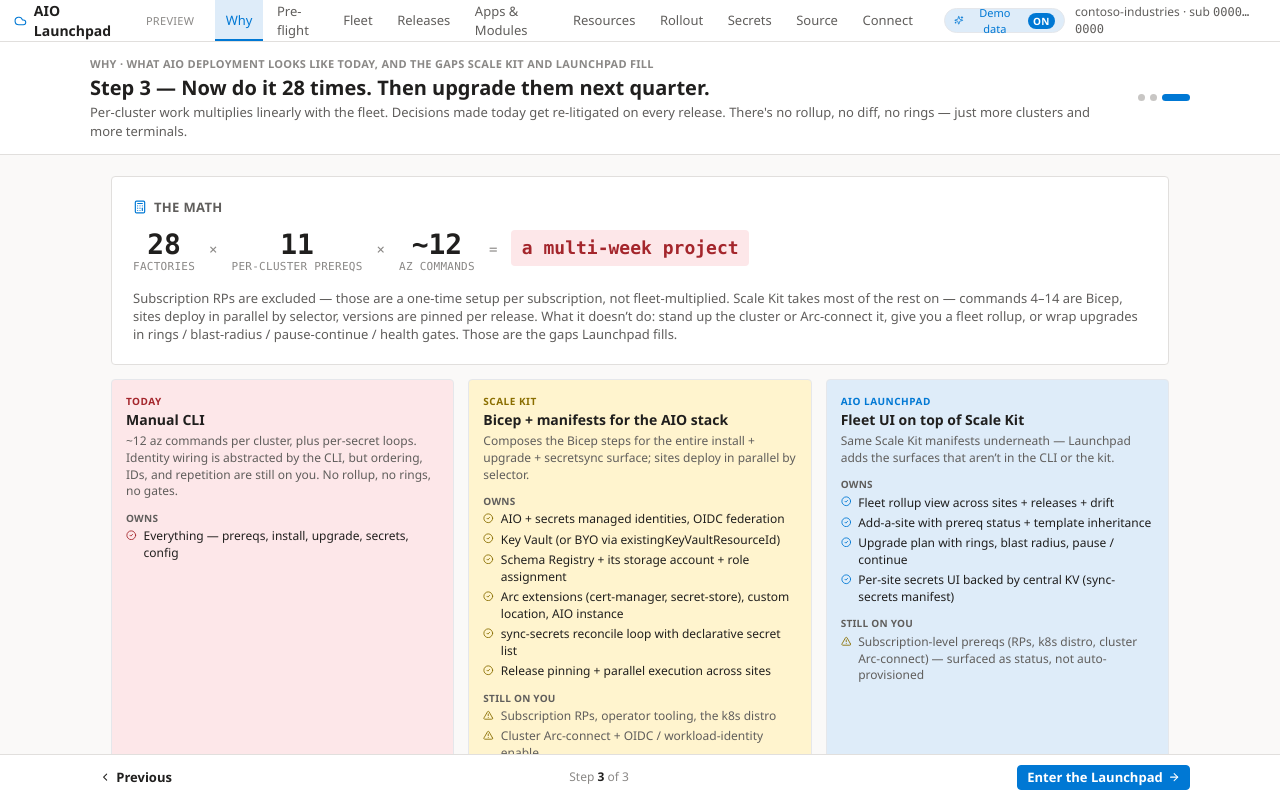
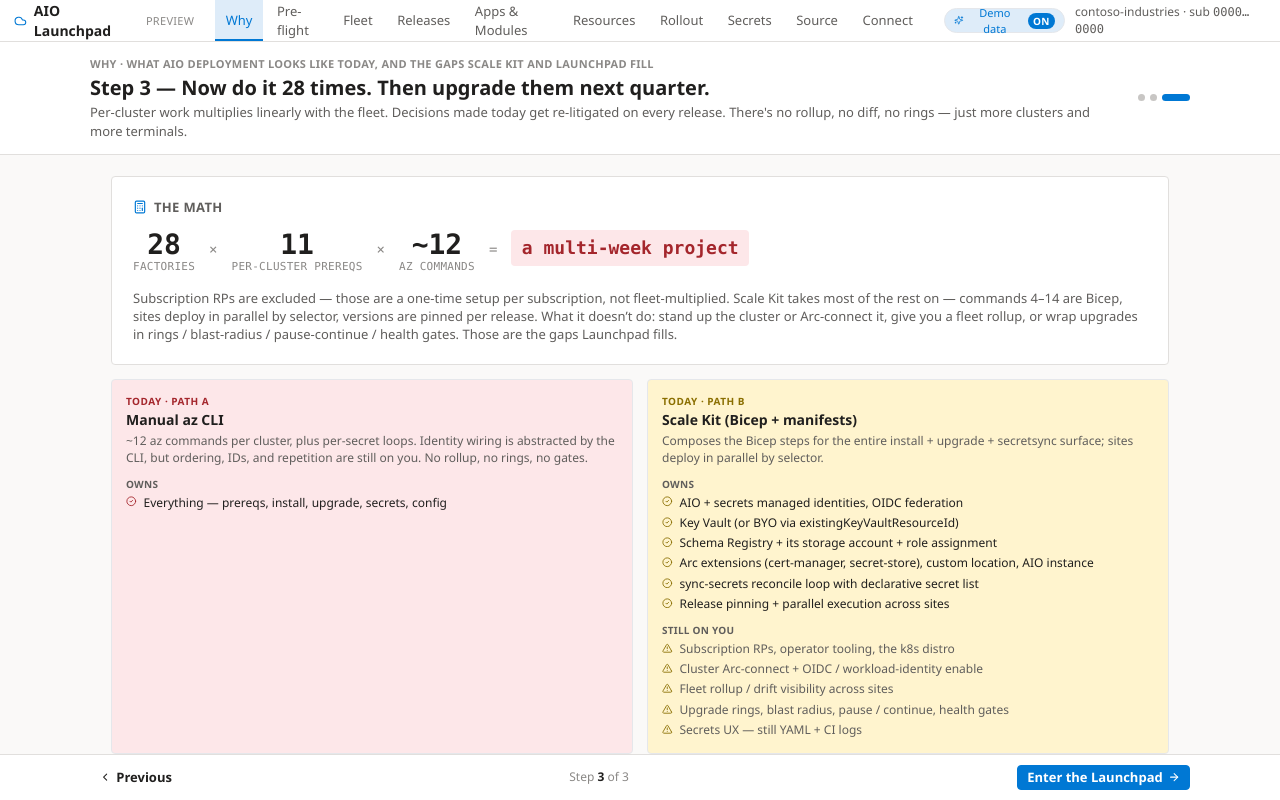
Before and after one commit to shkalavala/aio-launchpad, a Next.js app: page /before in a window 1280 px wide. Both pictures are taken after a click on the button 1186 px from the left and 97 px from the top of the page. Built offline with nearby package versions, Linux system fonts and the light colour scheme.

Commit message:
/before: reframe reality comparison as az CLI vs Scale Kit (drop Launchpad column; this page is about today's pain)

```diff
--- a/app/before/page.tsx
+++ b/app/before/page.tsx
@@ -400,12 +400,12 @@
         </p>
       </section>
 
-      {/* Three-tier ownership comparison */}
-      <div className="grid grid-cols-1 gap-4 lg:grid-cols-3">
+      {/* Two-tier ownership comparison: today's reality is az CLI vs Scale Kit */}
+      <div className="grid grid-cols-1 gap-4 lg:grid-cols-2">
         <TierCard
           tone="danger"
-          tag="Today"
-          title="Manual CLI"
+          tag="Today · Path A"
+          title="Manual az CLI"
           summary="~12 az commands per cluster, plus per-secret loops. Identity wiring is abstracted by the CLI, but ordering, IDs, and repetition are still on you. No rollup, no rings, no gates."
           owns={[
             "Everything — prereqs, install, upgrade, secrets, config",
@@ -414,8 +414,8 @@
         />
         <TierCard
           tone="warning"
-          tag="Scale Kit"
-          title="Bicep + manifests for the AIO stack"
+          tag="Today · Path B"
+          title="Scale Kit (Bicep + manifests)"
           summary="Composes the Bicep steps for the entire install + upgrade + secretsync surface; sites deploy in parallel by selector."
           owns={[
             "AIO + secrets managed identities, OIDC federation",
@@ -431,21 +431,6 @@
             "Fleet rollup / drift visibility across sites",
             "Upgrade rings, blast radius, pause / continue, health gates",
             "Secrets UX — still YAML + CI logs",
-          ]}
-        />
-        <TierCard
-          tone="accent"
-          tag="AIO Launchpad"
-          title="Fleet UI on top of Scale Kit"
-          summary="Same Scale Kit manifests underneath — Launchpad adds the surfaces that aren’t in the CLI or the kit."
-          owns={[
-            "Fleet rollup view across sites + releases + drift",
-            "Add-a-site with prereq status + template inheritance",
-            "Upgrade plan with rings, blast radius, pause / continue",
-            "Per-site secrets UI backed by central KV (sync-secrets manifest)",
-          ]}
-          leaves={[
-            "Subscription-level prereqs (RPs, k8s distro, cluster Arc-connect) — surfaced as status, not auto-provisioned",
           ]}
         />
       </div>
```
